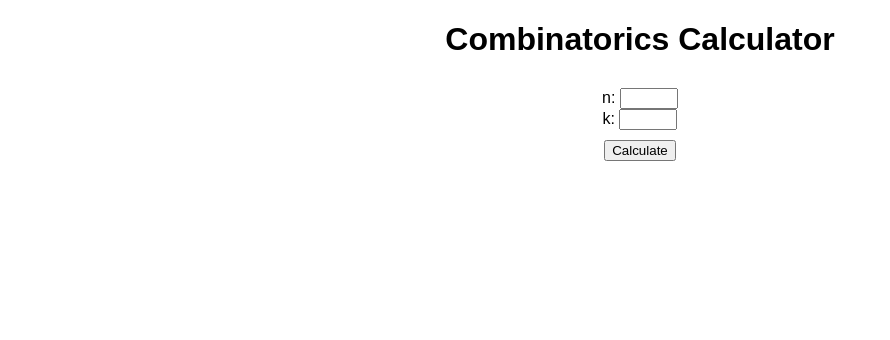
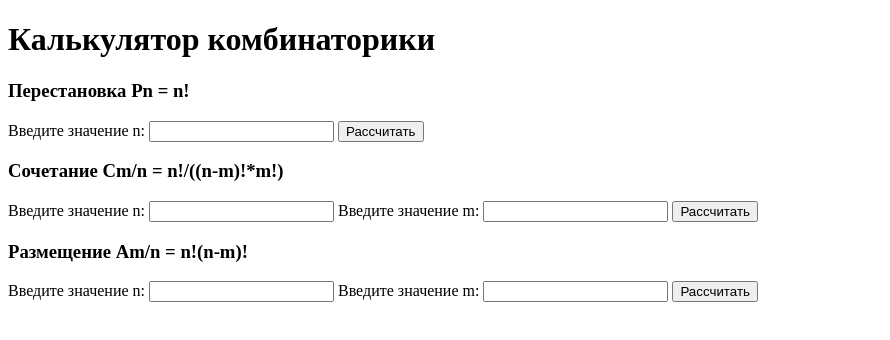
Before and after one commit to webbrows/Diskretka, a plain HTML site: page index.html in a window 1280 px wide. Shown: the whole page, without its empty margins (0-890 px from the left). Drawn offline with Linux system fonts and the light colour scheme.

Commit message:
Update index.html

```diff
--- a/index.html
+++ b/index.html
@@ -1,76 +1,59 @@
 <!DOCTYPE html>
 <html>
 <head>
-  <title>Combinatorics Calculator</title>
-  <style>
-    body {
-      font-family: Arial, sans-serif;
-      margin: 20px;
-    }
-    h1 {
-      text-align: center;
-    }
-    form {
-      margin-top: 30px;
-      text-align: center;
-    }
-    input[type="number"] {
-      width: 50px;
-    }
-    button {
-      margin-top: 10px;
-    }
-  </style>
+    <title>Калькулятор комбинаторики</title>
 </head>
 <body>
-  <h1>Combinatorics Calculator</h1>
+    <h1>Калькулятор комбинаторики</h1>
 
-  <form id="combinatorics-form">
-    <label for="n">n:</label>
-    <input type="number" id="n" min="0" required>
-    <br>
-    <label for="k">k:</label>
-    <input type="number" id="k" min="0" required>
-    <br>
-    <button type="submit">Calculate</button>
-  </form>
+    <h3>Перестановка Pn = n!</h3>
+    <label for="permutation-input">Введите значение n:</label>
+    <input type="number" id="permutation-input">
+    <button onclick="calculatePermutation()">Рассчитать</button>
+    <p id="permutation-result"></p>
 
-  <div id="result" style="display: none;">
-    <p>Result:</p>
+    <h3>Сочетание Cm/n = n!/((n-m)!*m!)</h3>
+    <label for="combination-n-input">Введите значение n:</label>
+    <input type="number" id="combination-n-input">
+    <label for="combination-m-input">Введите значение m:</label>
+    <input type="number" id="combination-m-input">
+    <button onclick="calculateCombination()">Рассчитать</button>
     <p id="combination-result"></p>
-    <p id="permutation-result"></p>
-  </div>
+
+    <h3>Размещение Am/n = n!(n-m)!</h3>
+    <label for="arrangement-n-input">Введите значение n:</label>
+    <input type="number" id="arrangement-n-input">
+    <label for="arrangement-m-input">Введите значение m:</label>
+    <input type="number" id="arrangement-m-input">
+    <button onclick="calculateArrangement()">Рассчитать</button>
+    <p id="arrangement-result"></p>
 
     <script>
-    document.getElementById('combinatorics-form').addEventListener('submit', function(event) {
-      event.preventDefault();
-      var n = parseInt(document.getElementById('n').value);
-      var k = parseInt(document.getElementById('k').value);
-
-      var combinationResult = document.getElementById('combination-result');
-      combinationResult.innerHTML = 'Combination: ' + calculateCombination(n, k);
-
-      var permutationResult = document.getElementById('permutation-result');
-      permutationResult.innerHTML = 'Permutation: ' + calculatePermutation(n, k);
-
-      document.getElementById('result').style.display = 'block';
-    });
-
-    function calculateCombination(n, k) {
-      // Calculate the combination using the formula C(n, k) = n! / (k! * (n - k)!)
-      return factorial(n) / (factorial(k) * factorial(n - k));
+        function calculatePermutation() {
+            const n = document.getElementById("permutation-input").value;
+            const result = factorial(n);
+            document.getElementById("permutation-result").textContent = `P${n} = ${result}`;
         }
 
-    function calculatePermutation(n, k) {
-      // Calculate the permutation using the formula P(n, k) = n! / (n - k)!
-      return factorial(n) / factorial(n - k);
+        function calculateCombination() {
+            const n = document.getElementById("combination-n-input").value;
+            const m = document.getElementById("combination-m-input").value;
+            const result = factorial(n) / (factorial(n - m) * factorial(m));
+            document.getElementById("combination-result").textContent = `C${m}/${n} = ${result}`;
         }
 
-    function factorial(num) {
-      if (num === 0 || num === 1) {
+        function calculateArrangement() {
+            const n = document.getElementById("arrangement-n-input").value;
+            const m = document.getElementById("arrangement-m-input").value;
+            const result = factorial(n) / factorial(n - m);
+            document.getElementById("arrangement-result").textContent = `A${m}/${n} = ${result}`;
+        }
+
+        function factorial(n) {
+            if (n === 0 || n === 1) {
                 return 1;
             } else {
-        return num * factorial(num - 1);
+                return n * factorial(n - 1);
             }
         }
     </script>
```
Lines whose indentation alone changed are shown as unchanged.
